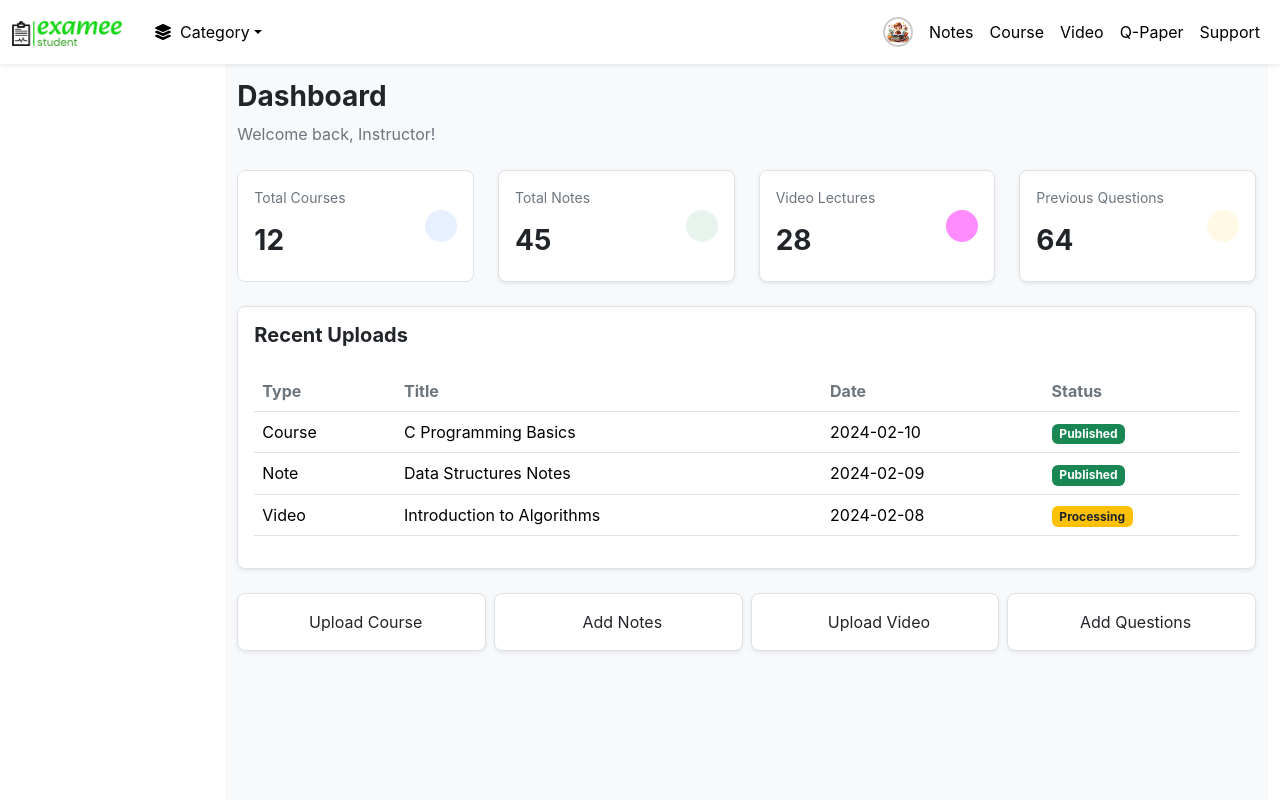
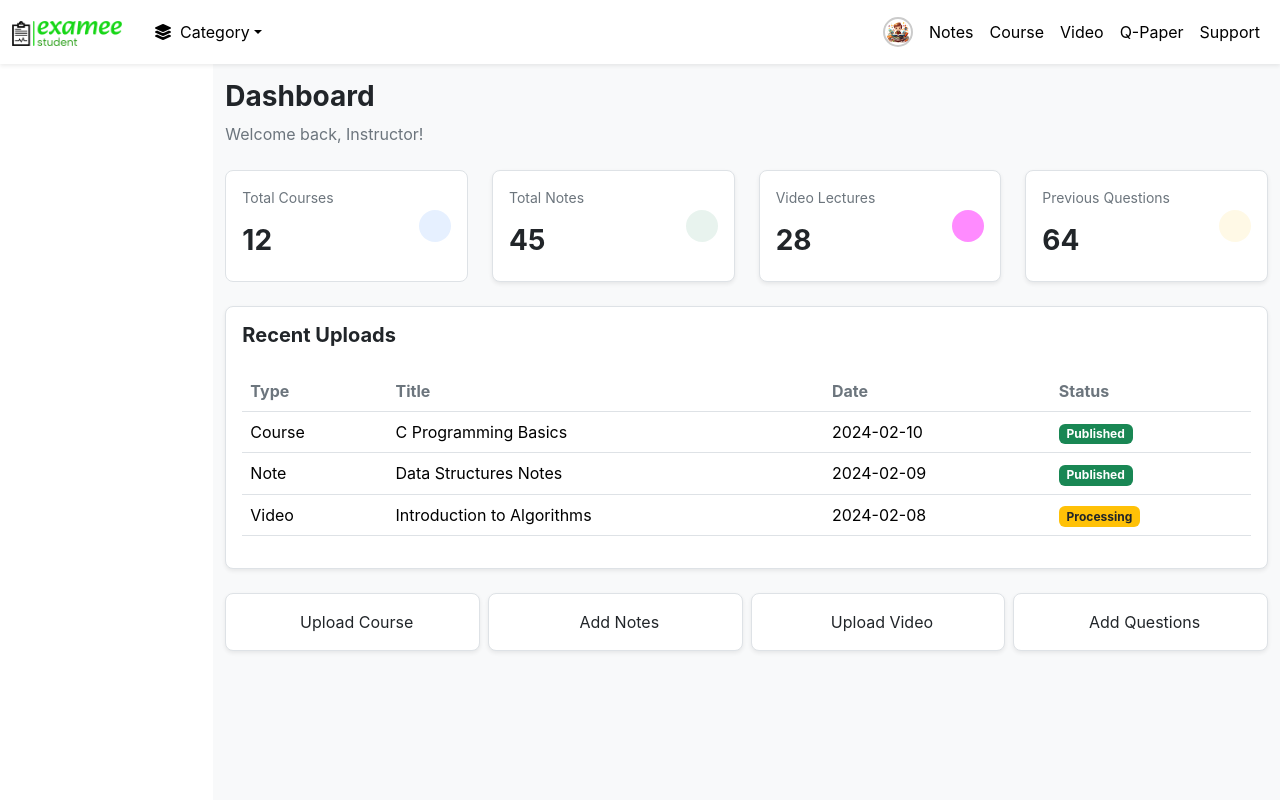
Before and after one commit to dhananjayyadav21/ExameeR, a React (Create React App) app in the folder client/: page /dashboard in a window 1280 px wide. Shown: the top 800 px of the page. Built offline with nearby package versions, Linux system fonts and the light colour scheme; some icons are missing.

Commit message:
fix dashbord padding

```diff
--- a/client/src/Dashbord/pages/Dashboard.jsx
+++ b/client/src/Dashbord/pages/Dashboard.jsx
@@ -14,7 +14,7 @@ const Dashboard = () => {
       <div className="container-fluid">
         <div className="row">
           <section className="dashbor-nav col-lg-2"></section>
-          <section className="dashbor-main col-12 col-lg-10">
+          <section className="dashbor-main col-12 col-lg-10 p-0">
             <div className=" bg-light">
               {/* Dashbord Head */}
               <div className="container-lg py-2 ">
```
